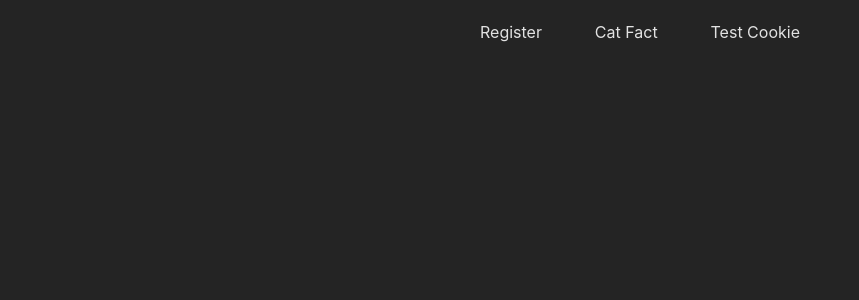
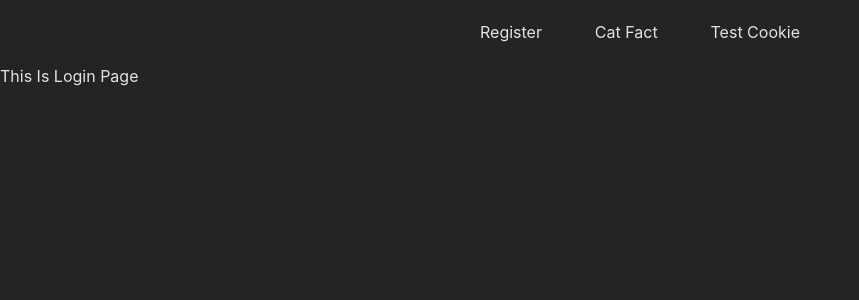
Before and after one commit to zahraRostami1999/react-Login, a React (Vite) app in the folder react-Login/: page /login in a window 1280 px wide. Shown: the top 300 px of the page, without its empty margins (0-859 px from the left). Built offline with nearby package versions, Linux system fonts and the light colour scheme.

Commit message:
edit App: add LoginPage

```diff
--- a/react-Login/src/App.jsx
+++ b/react-Login/src/App.jsx
@@ -1,6 +1,7 @@
 import { BrowserRouter, Routes, Route } from 'react-router-dom';
 import Header from './components/Header';
 import RegisterPage from "./pages/RegisterPage";
+import LoginPage from "./pages/LoginPage";
 import CatFactsPage from "./pages/CatFactsPage";
 import TestCookiePage from './pages/TestCookiePage';
 
@@ -12,6 +13,7 @@ function App() {
         <Header />
         <Routes>
           <Route path="/" element={<RegisterPage />} />
+          <Route path="/login" element={<LoginPage />} />
           <Route path="/cat-facts" element={<CatFactsPage />} />
           <Route path='/test-cookie' element={<TestCookiePage />}></Route>
         </Routes>
```
